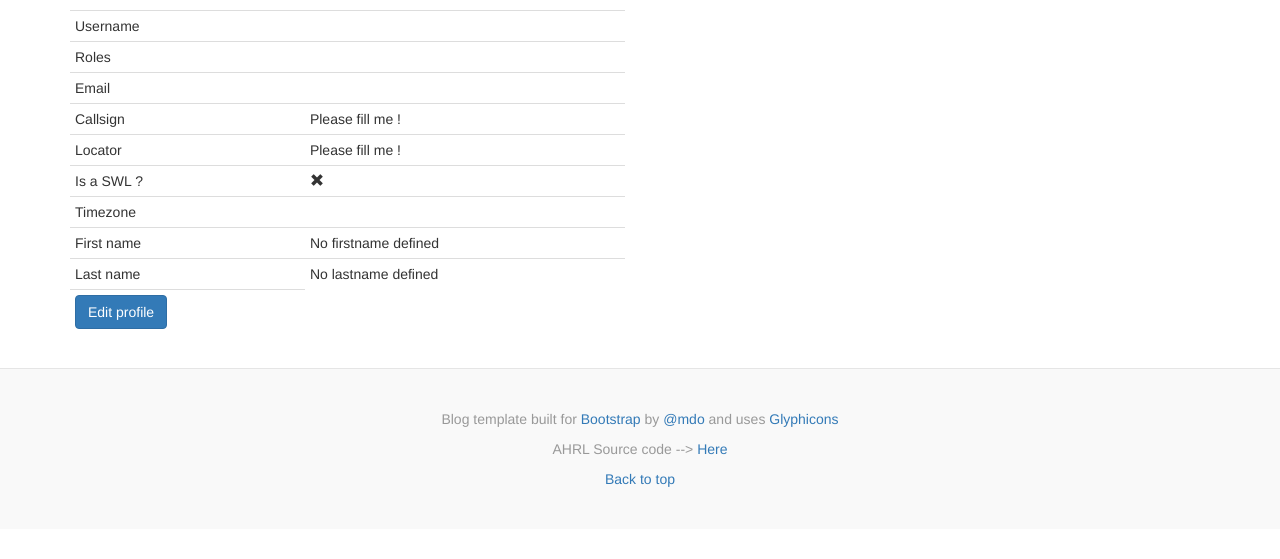
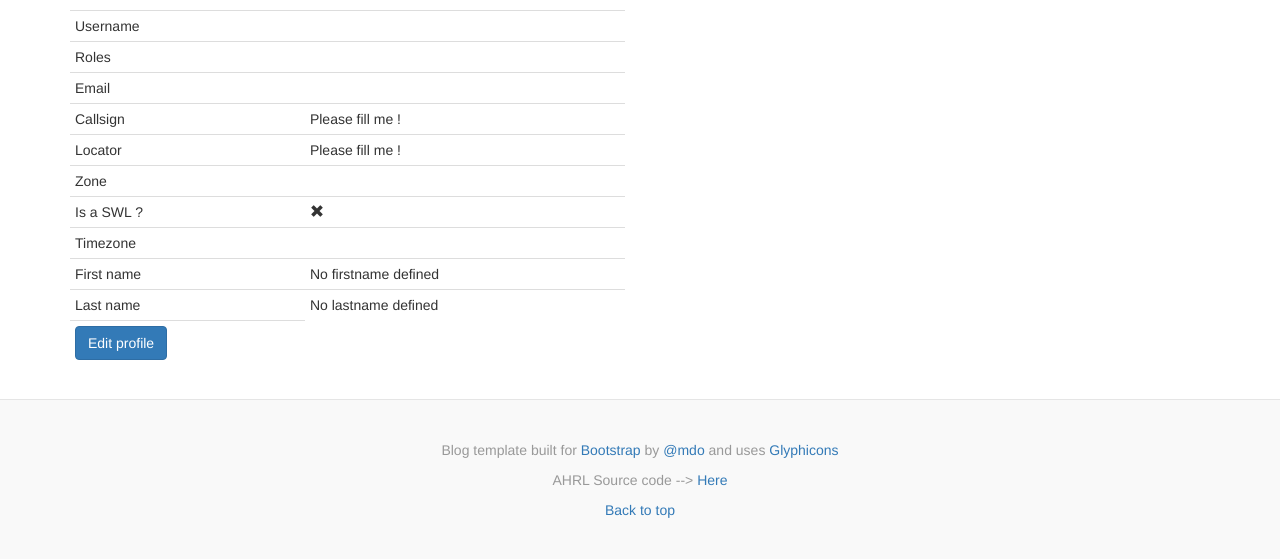
Before and after one commit to rhaamo/ahrl, a Flask app: template templates/users/profile.jinja2 in a window 1280 px wide. Shown: the part 117-676 px from the top of the page. Run offline with Flask 2, Linux system fonts and the light colour scheme; the template is opened without the code that fills it, so the values that code supplies are empty; parts of the project's set-up code (start-up, migrations or seed data) failed here and were passed over; some libraries are stand-ins or nearby versions.

Commit message:
Add IARU Zone to user profile. Also use it where it's needed

```diff
--- a/controllers/users.py
+++ b/controllers/users.py
@@ -38,6 +38,7 @@
         a.eqsl_name = form.eqsl_name.data
         a.eqsl_password = form.eqsl_password.data
         a.swl = form.swl.data
+        a.zone = form.zone.data
 
         db.session.commit()
         return redirect(url_for('bp_users.profile'))
--- a/forms.py
+++ b/forms.py
@@ -4,7 +4,7 @@
 from flask_wtf.file import FileField, FileAllowed, FileRequired
 from flask_uploads import UploadSet, IMAGES
 from wtforms.validators import DataRequired, ValidationError
-from flask_security import RegisterForm
+from flask_security import RegisterForm, current_user
 from models import db, User, Note, Cat, Mode, Band, Logbook
 from wtforms_alchemy import model_form_factory
 from wtforms.ext.sqlalchemy.fields import QuerySelectField
@@ -56,6 +56,10 @@
 
     swl = BooleanField('Are you a SWL HAM ?')
 
+    zone = SelectField('Zone', choices=[['iaru1', 'IARU Zone 1'],
+                                                ['iaru2', 'IARU Zone 2'],
+                                                ['iaru3', 'IARU Zone 3']], validators=[DataRequired()])
+
     submit = SubmitField('Update profile')
 
 
@@ -78,7 +82,9 @@
 
 
 def get_bands():
-    return Band.query.filter(Band.modes.is_(None), Band.start.is_(None)).all()
+    return Band.query.filter(Band.modes.is_(None),
+                             Band.start.is_(None),
+                             Band.zone == current_user.zone).all()
 
 
 def dflt_mode():
--- a/templates/users/edit.jinja2
+++ b/templates/users/edit.jinja2
@@ -17,6 +17,7 @@
             <div class="col-lg-6">
                 {{ wtf.form_field(form.callsign, 'horizontal') }}
                 {{ wtf.form_field(form.locator, 'horizontal') }}
+                {{ wtf.form_field(form.zone, 'horizontal') }}
                 {{ wtf.form_field(form.timezone, 'horizontal') }}
                 {{ wtf.form_field(form.firstname, 'horizontal') }}
                 {{ wtf.form_field(form.lastname, 'horizontal') }}
--- a/templates/users/profile.jinja2
+++ b/templates/users/profile.jinja2
@@ -27,6 +27,10 @@
                 <td>{{ current_user.locator or "Please fill me !" }}</td>
             </tr>
             <tr>
+                <td>Zone</td>
+                <td>{{ current_user.zone_str() }}</td>
+            </tr>
+            <tr>
                 <td>Is a SWL ?</td>
                 <td><span class="glyphicon glyphicon-{{ 'ok' if current_user.swl else 'remove' }}"></span></td>
             </tr>
--- a/utils.py
+++ b/utils.py
@@ -1,6 +1,6 @@
 import re
 from unidecode import unidecode
-from models import Apitoken
+from models import db, Apitoken, Band
 import random
 import string
 import os
@@ -136,6 +136,13 @@
                 errs.append("Profile callsign not changed !")
             if current_user.locator == 'JN':
                 errs.append("Profile locator not changed !")
+
+            bands = db.session.query(Band.id).filter(Band.modes.is_(None),
+                                                     Band.start.is_(None),
+                                                     Band.zone == current_user.zone).count()
+            if bands <= 0 or not bands:
+                errs.append("The IARU Zone you selected doesn't have any band defined in AHRL yet. See with devs please.")
+
         if len(errs) > 0:
             flash(Markup("Errors:<br />{0}".format("<br />".join(errs))), 'error')
         return f(*args, **kwargs)
```
Also changed, not shown: models.py (+10 -0 lines).
